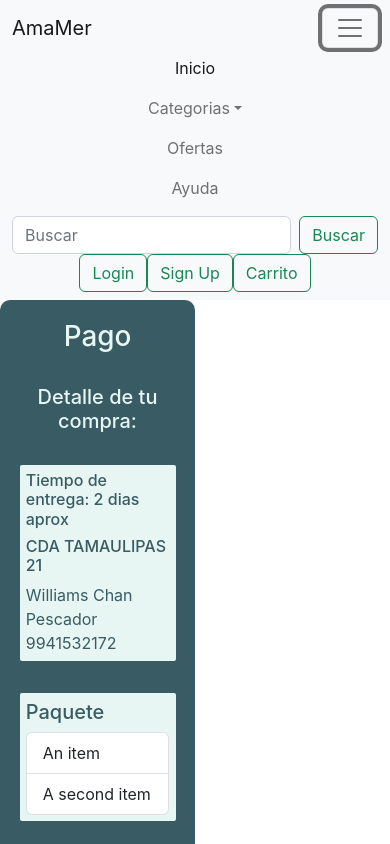
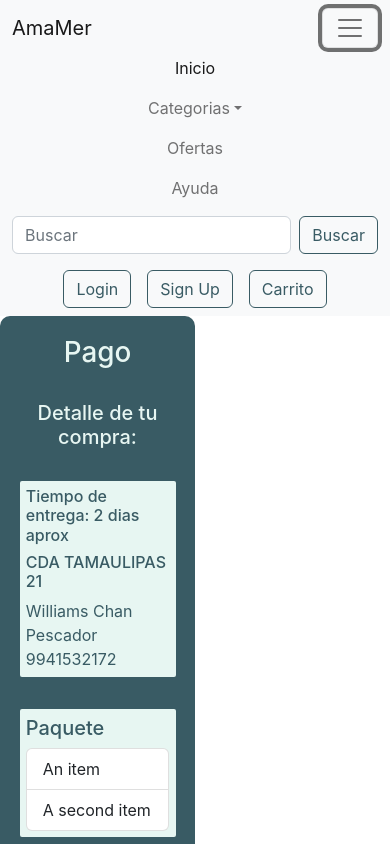
Before and after one commit to newton1057/0n1ine, a React (Create React App) app: page / in a window 390 px wide. Both pictures are taken after a click on the button "Toggle navigation". Shown: the top 844 px of the page. Built offline with nearby package versions, Linux system fonts and the light colour scheme; some icons are missing.

Commit message:
Se arregla NavBar

```diff
--- a/src/Components/Header.css
+++ b/src/Components/Header.css
@@ -0,0 +1,40 @@
+.btn-outline-header {
+    --bs-btn-color: #395b64;
+    --bs-btn-border-color: #395b64;
+    --bs-btn-hover-color: white;
+    --bs-btn-hover-bg: #395b64;
+    --bs-btn-hover-border-color: #395b64;
+    --bs-btn-focus-shadow-rgb: 25,135,84;
+    --bs-btn-active-color: #fff;
+    --bs-btn-active-bg: #395b64;
+    --bs-btn-active-border-color: #395b64;
+    --bs-btn-active-shadow: inset 0 3px 5pxrgba(0, 0, 0, 0.125);
+    --bs-btn-disabled-color: #395b64;
+    --bs-btn-disabled-bg: transparent;
+    --bs-btn-disabled-border-color: #395b64;
+    --bs-gradient: none;
+}
+
+.d-flex {
+    margin-right: 2em;
+}
+
+#Botones button{
+    margin-right: 0.5em;
+}
+
+@media only screen and (max-width: 600px) {
+    .d-flex {
+        margin: auto;
+    }
+
+    #Botones {
+        margin-top: 1em;
+    }
+
+    #Botones button{
+        margin-right: 0.5em;
+        margin-left: 0.5em;
+    }
+
+  }
--- a/src/Components/Header.js
+++ b/src/Components/Header.js
@@ -39,12 +39,14 @@ function Header(props) {
       </ul>
       <form class="d-flex" role="search">
         <input class="form-control me-2" type="search" placeholder="Buscar" aria-label="Search"></input>
-        <button class="btn btn-outline-success" type="submit">Buscar</button>
+        <button class="btn btn-outline-header" type="submit">Buscar</button>
       </form>
+      <div id="Botones">
+        <button class="btn btn-outline-header" type="submit">Login</button>
+        <button class="btn btn-outline-header" type="submit">Sign Up</button>
+        <button class="btn btn-outline-header" type="submit">Carrito <i class="fa fa-cart-arrow-down" aria-hidden="true"> </i> </button>
+      </div>
 
-      <button class="btn btn-outline-success" type="submit">Login</button>
-      <button class="btn btn-outline-success" type="submit">Sign Up</button>
-      <button class="btn btn-outline-success" type="submit">Carrito <i class="fa fa-cart-arrow-down" aria-hidden="true"> </i> </button>
 
     </div>
   </div>
--- a/src/Pages/Login.css
+++ b/src/Pages/Login.css
@@ -4,7 +4,6 @@
     width: 50%;
     padding: 5%;
     border-radius: 10px ;
-
 }
 
 
@@ -12,3 +11,15 @@ a{
     text-decoration: none;
     color: #E7F6F2;
 }
+
+
+@media only screen and (max-width: 600px) {
+    .Login{
+        background-color: #395b64;
+        color: #E7F6F2;
+        width: 90%;
+        padding: 5%;
+        border-radius: 10px ;
+        margin: auto;
+    }
+  }
--- a/src/Pages/Registrar.css
+++ b/src/Pages/Registrar.css
@@ -17,3 +17,14 @@
     width: 100%;
     padding: 5px;
 }
+
+@media only screen and (max-width: 600px) {
+    .Registrar{
+        background-color: #395b64;
+        color: #E7F6F2;
+        width: 90%;
+        padding: 5%;
+        border-radius: 10px ;
+        margin: auto;
+    }
+  }
--- a/src/Pages/Registrar.js
+++ b/src/Pages/Registrar.js
@@ -14,22 +14,22 @@ function Registrar() {
             <div id="Campos1">
             <div class="mb-3">
                 <label for="exampleFormControlInput1" class="form-label">Nombre(s): </label>
-                <input type="text" class="form-control" id="exampleFormControlInput1" placeholder="Nombre"></input>
+                <input type="text" class="form-control" id="exampleFormControlInput1" placeholder="Nombre(s)"></input>
             </div>
 
             <div class="mb-3">
                 <label for="exampleFormControlInput1" class="form-label">Apellido Paterno: </label>
-                <input type="text" class="form-control" id="exampleFormControlInput1" placeholder="Nombre"></input>
+                <input type="text" class="form-control" id="exampleFormControlInput1" placeholder="Apellido Paterno"></input>
 
             </div>
             <div class="mb-3">
                 <label for="exampleFormControlInput1" class="form-label">Apellido Materno: </label>
-                <input type="text" class="form-control" id="exampleFormControlInput1" placeholder="Nombre"></input>
+                <input type="text" class="form-control" id="exampleFormControlInput1" placeholder="Apellido Materno"></input>
 
             </div>
             <div class="mb-3">
                 <label for="exampleFormControlInput1" class="form-label">Email: </label>
-                <input type="text" class="form-control" id="exampleFormControlInput1" placeholder="Nombre"></input>
+                <input type="text" class="form-control" id="exampleFormControlInput1" placeholder="Email"></input>
 
             </div>
 
@@ -38,12 +38,12 @@ function Registrar() {
             <div id="Campos1">
             <div class="mb-3">
                 <label for="exampleFormControlInput1" class="form-label">Telefono: </label>
-                <input type="text" class="form-control" id="exampleFormControlInput1" placeholder="Nombre"></input>
+                <input type="text" class="form-control" id="exampleFormControlInput1" placeholder="Telefono"></input>
 
             </div>
             <div class="mb-3">
                 <label for="exampleFormControlInput1" class="form-label">Pais: </label>
-                <input type="text" class="form-control" id="exampleFormControlInput1" placeholder="Nombre"></input>
+                <input type="text" class="form-control" id="exampleFormControlInput1" placeholder="Pais"></input>
 
             </div>
 
@@ -53,7 +53,7 @@ function Registrar() {
             </div>
             <div class="mb-3">
                 <label for="exampleFormControlInput1" class="form-label">Repetir Password: </label>
-                <input type="text" class="form-control" id="exampleFormControlInput1" placeholder="Nombre"></input>
+                <input type="text" class="form-control" id="exampleFormControlInput1" placeholder="Repetir Password"></input>
 
             </div>
 
--- a/src/Pages/Registrar_Direccion.css
+++ b/src/Pages/Registrar_Direccion.css
@@ -10,3 +10,14 @@
     width: 60%;
     margin: auto;
 }
+
+@media only screen and (max-width: 600px) {
+    .Registrar_Direccion{
+        background-color: #395b64;
+        color: #E7F6F2;
+        width: 90%;
+        padding: 5%;
+        border-radius: 10px ;
+        margin: auto;
+    }
+  }
```
Also changed, not shown: src/App.css (line endings or trailing spaces).
